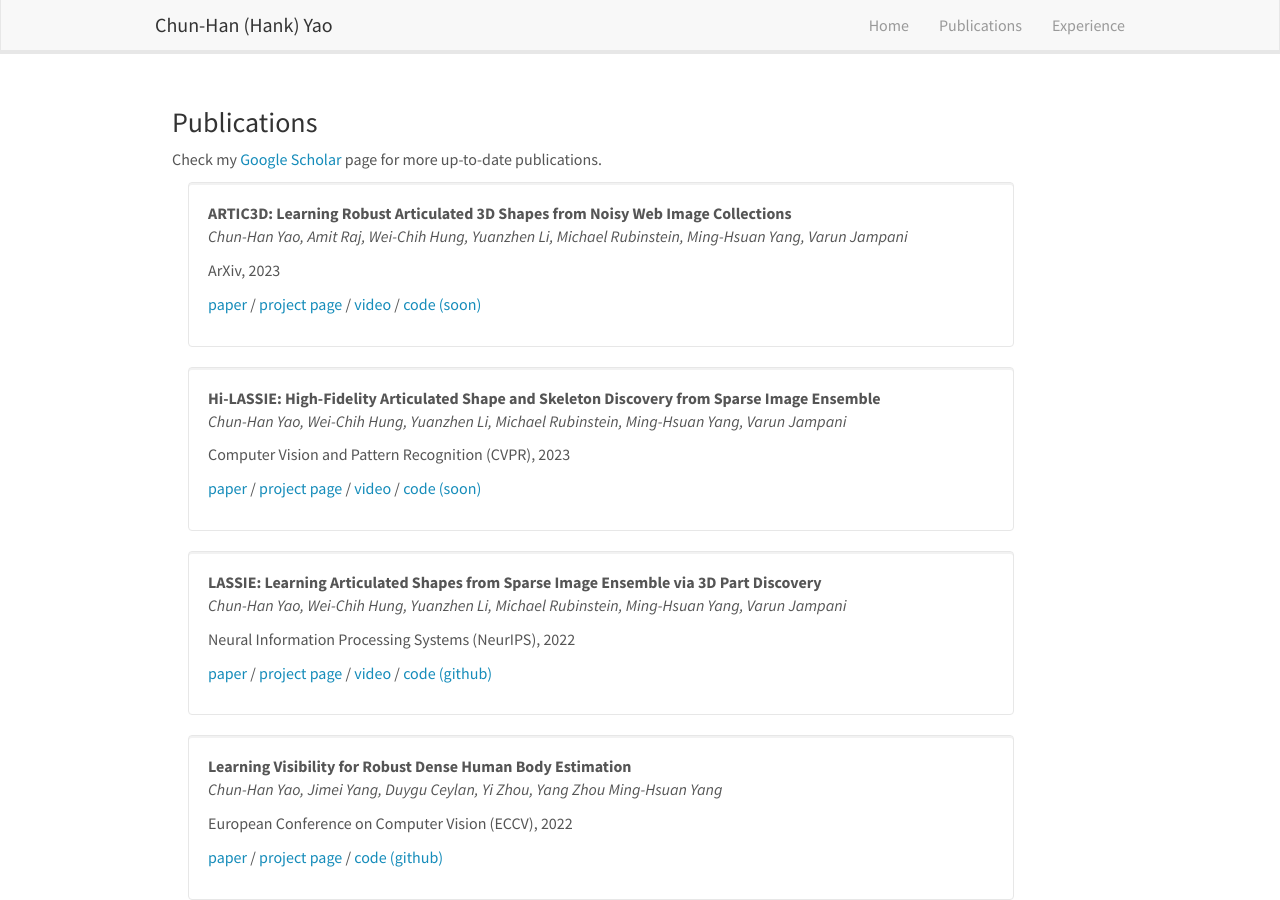
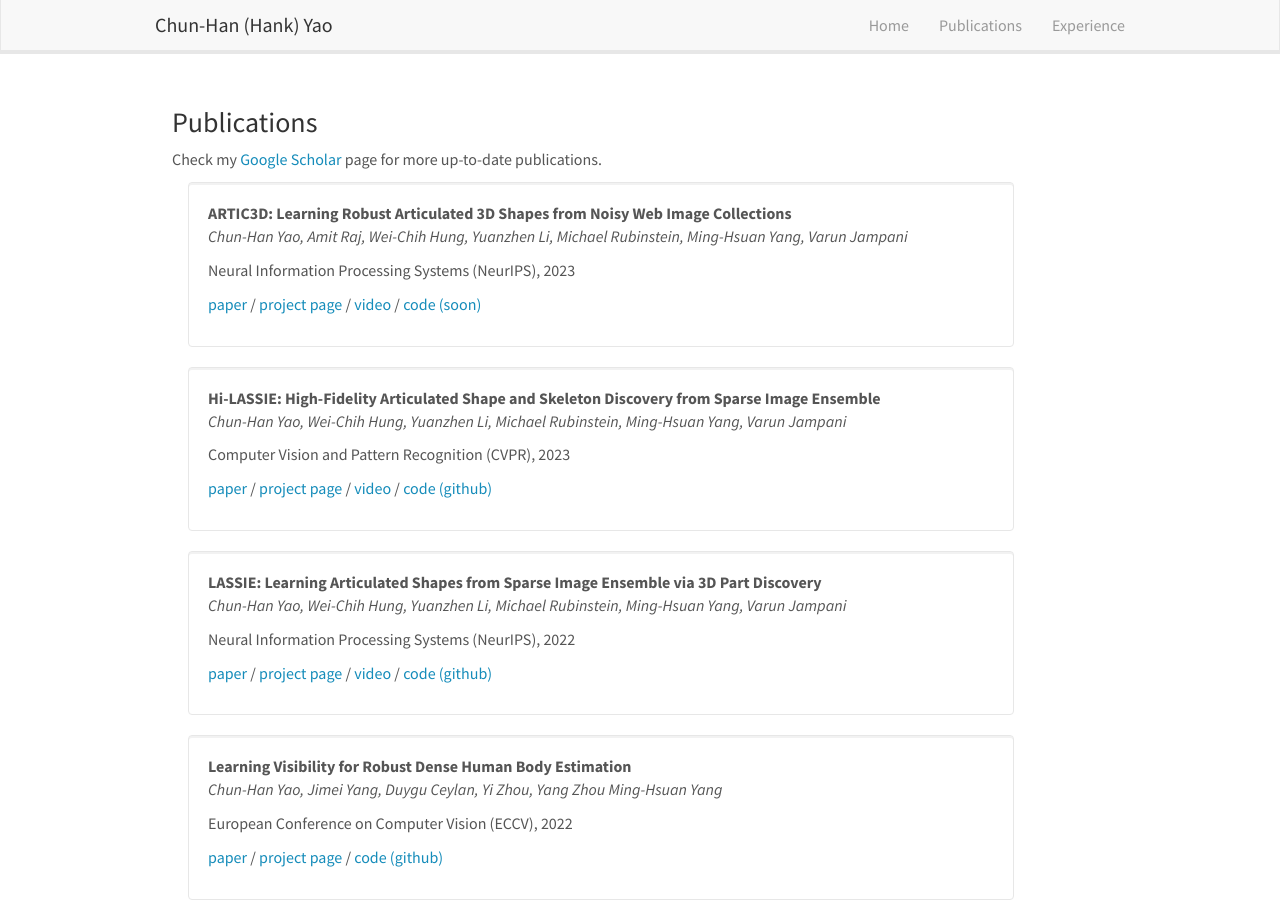
Before and after one commit to chhankyao/chhankyao.github.io, a Jekyll site: the page built from _pages/home.md, in a window 1280 px wide and 900 px high, scrolled down 406 px. Built offline with Jekyll 4.4.1, drawn with Linux system fonts in a browser that asks for light colours; nearby versions of some CDN libraries.

Commit message:
Update publist.yml

```diff
--- a/_data/publist.yml
+++ b/_data/publist.yml
@@ -1,6 +1,6 @@
 - title: ARTIC3D&#58; Learning Robust Articulated 3D Shapes from Noisy Web Image Collections
   authors: Chun-Han Yao, Amit Raj, Wei-Chih Hung, Yuanzhen Li, Michael Rubinstein, Ming-Hsuan Yang, Varun Jampani
-  venue: ArXiv, 2023
+  venue: Neural Information Processing Systems (NeurIPS), 2023
   number_link: 4
   link1:
     url: https://arxiv.org/abs/2306.04619
@@ -30,8 +30,8 @@
     url: https://www.youtube.com/watch?v=s9FWABEm0WU
     display: video
   link4:
-    url:
-    display: code (soon)
+    url: https://github.com/google/hi-lassie
+    display: code (github)
 
 
 - title: LASSIE&#58; Learning Articulated Shapes from Sparse Image Ensemble via 3D Part Discovery
```
